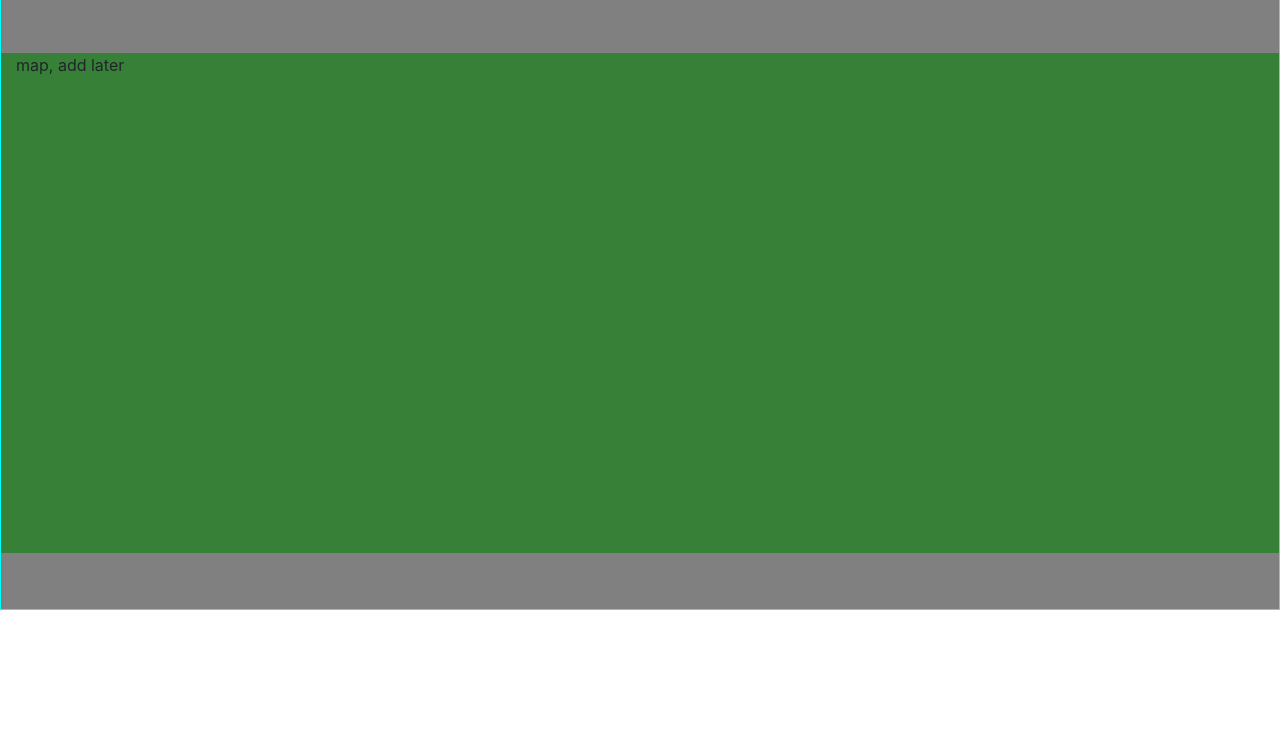
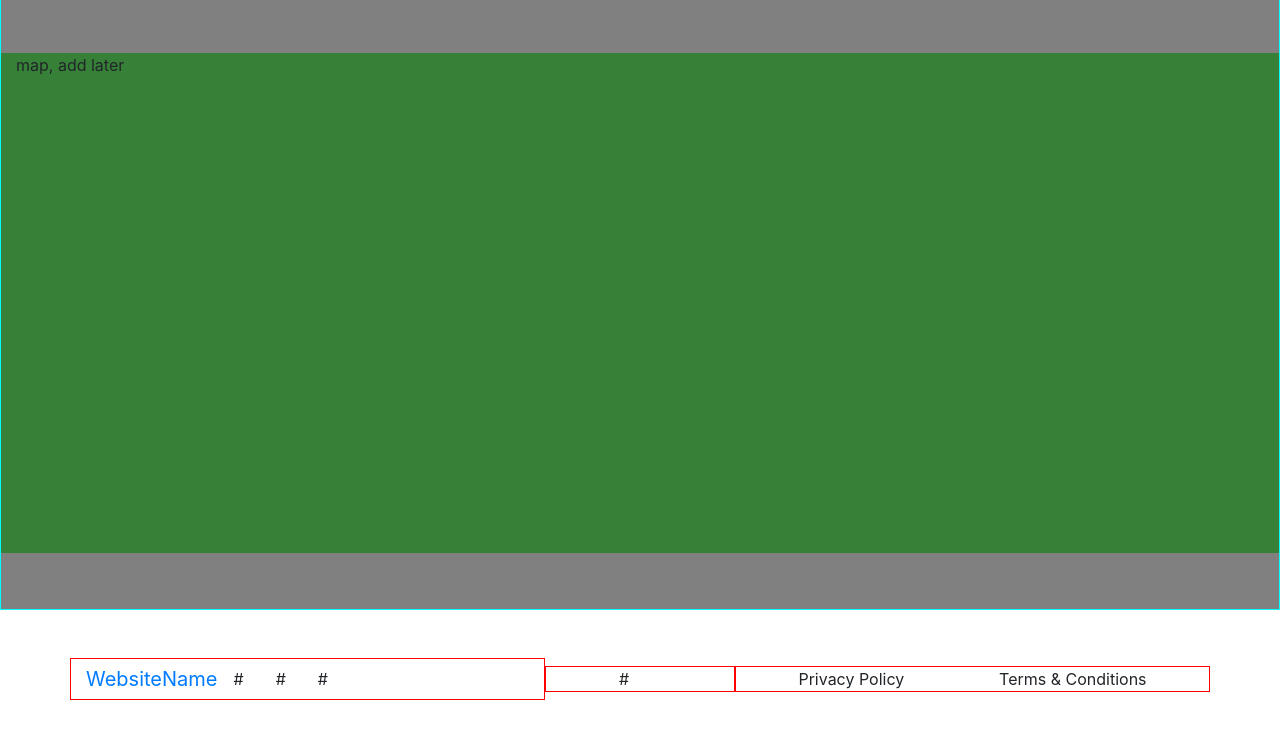
Before and after one commit to LGA-dev/coffee-shop-website, a website: page index.html in a window 1280 px wide. Shown: the part 5579-6327 px from the top of the page. Before the commit the page ends 6189 px from the top, so only its background shows below. Drawn offline with Linux system fonts and the light colour scheme.

Commit message:
Add footer section

```diff
--- a/index.html
+++ b/index.html
@@ -64,7 +64,7 @@
   </header>
 
   <!-- Main section -->
-  <main>
+  <main id="main">
     <!-- Hero section -->
     <section id="hero" class="section">
       <div class="container">
@@ -433,8 +433,24 @@
   </main>
 
   <!-- Footer section -->
-  <footer>
-
+  <footer id="footer">
+    <div class="container py-5">
+      <div class="row align-items-center">
+        <div class="col-5 d-flex align-items-center">
+          <a class="navbar-brand" href="#">WebsiteName</a>
+          <div class="icon">#</div>
+          <div class="icon">#</div>
+          <div class="icon">#</div>
+        </div>
+        <div class="col-2 d-flex justify-content-center">
+          <div class="icon">#</div>
+        </div>
+        <div class="col-5 d-flex justify-content-around">
+          <p class="mb-0">Privacy Policy</p>
+          <p class="mb-0">Terms & Conditions</p>
+        </div>
+      </div>
+    </div>
   </footer>
 
   <!-- Bootstrap core JavaScript -->
--- a/sass/main.scss
+++ b/sass/main.scss
@@ -48,10 +48,20 @@ html {
 #contact {
   height: 100%;
 }
+
 #map.col-12 {
   height: 500px;
   width: 50vw;
   background: rgba(0, 128, 0, 0.568);
+}
+
+.col-2,
+.col-5 {
+  border: 1px solid red;
+}
+
+.icon {
+  margin-right: 2rem;
 }
 
 // * {
```
Also changed, not shown: css/main.css.
